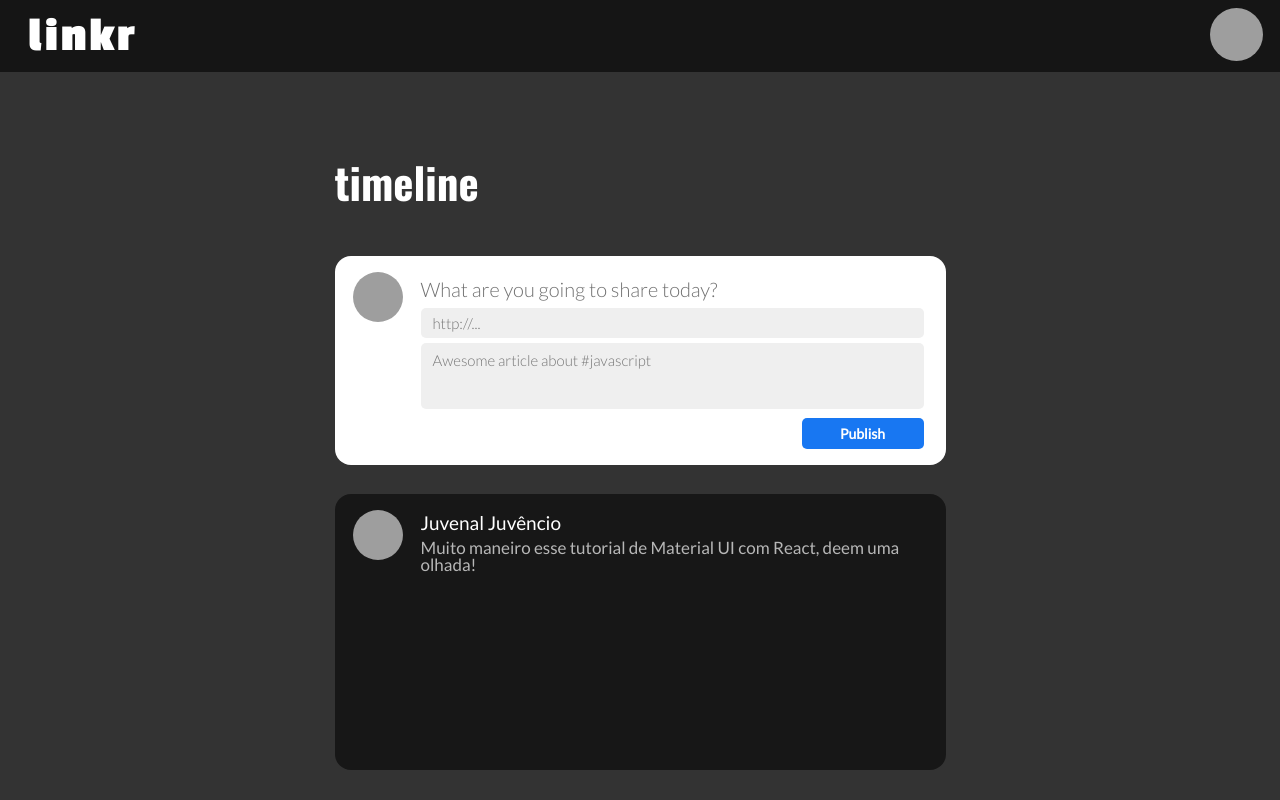
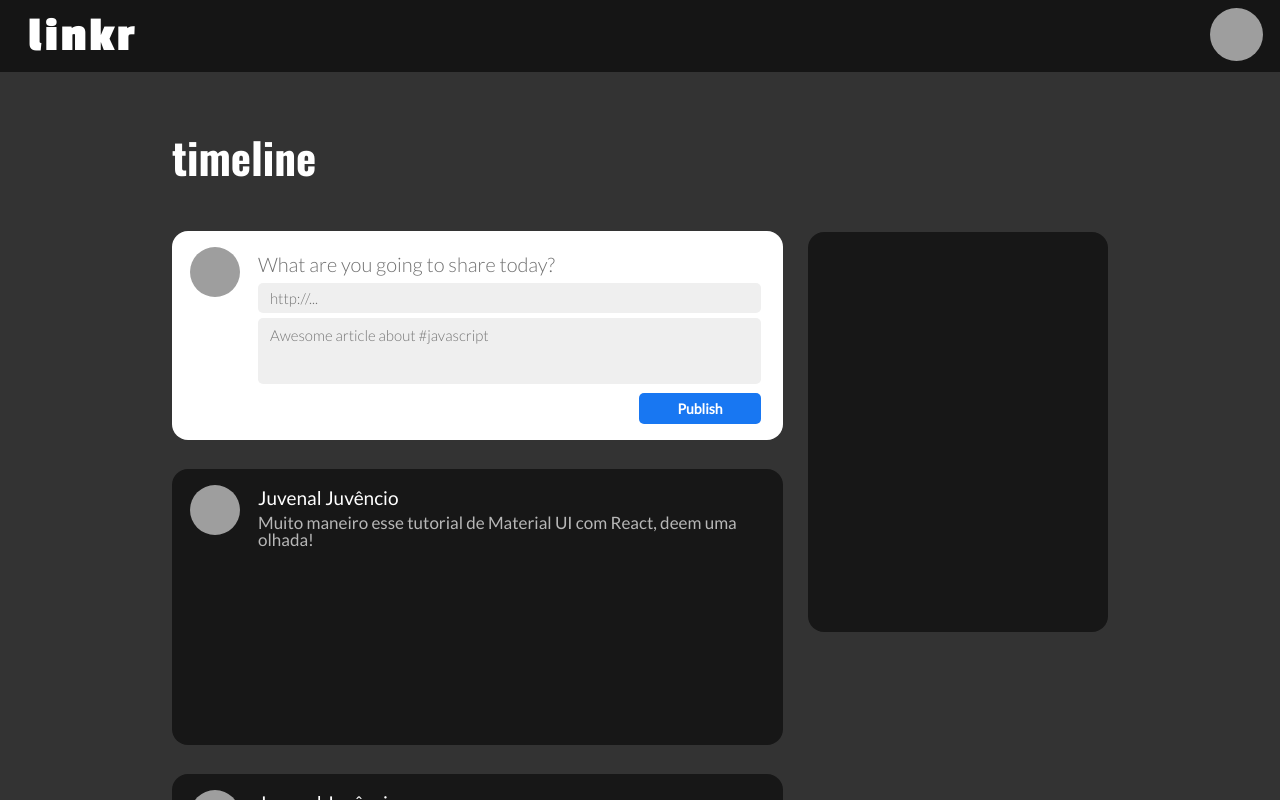
Before and after one commit to FSacerdote/projeto19-linkr-front, a React (Create React App) app: page /timeline in a window 1280 px wide. Built offline with nearby package versions, Linux system fonts and the light colour scheme; grey boxes are pictures that could not be loaded.

Commit message:
feat: acertando alguns detalhes na timeline e colocando a div de trending

```diff
--- a/package.json
+++ b/package.json
@@ -12,6 +12,7 @@
     "react-router-dom": "^6.15.0",
     "react-scripts": "5.0.1",
     "styled-components": "^6.0.7",
+    "url-metadata": "^3.0.2",
     "web-vitals": "^2.1.4"
   },
   "scripts": {
--- a/src/components/Header.jsx
+++ b/src/components/Header.jsx
@@ -12,6 +12,7 @@ export default function Header (){
 }
 
 const Container = styled.div`
+    z-index: 3;
     position: fixed;
     top: 0;
     display: flex;
--- a/src/components/Post.jsx
+++ b/src/components/Post.jsx
@@ -21,6 +21,7 @@ const Container = styled.div`
     background: #171717;
     display: flex;
     padding-right: 21px;
+    flex-shrink: 0;
 `
 const User = styled.div`
     margin-top: 16px;
--- a/src/components/PostForm.jsx
+++ b/src/components/PostForm.jsx
@@ -17,6 +17,7 @@ export default function PostForm (){
 }
 
 const Container = styled.form`
+    flex-shrink: 0;
     margin-top: 43px;
     height: 209px;
     width: 100%;
--- /dev/null
+++ b/src/components/TrendingBoard.jsx
@@ -0,0 +1,16 @@
+import { styled } from "styled-components"
+
+export default function TrendingBoard (){
+    return(
+        <Board></Board>
+    )
+}
+
+const Board = styled.div`
+    margin-top: 160px;
+    margin-left: 25px;
+    width: 300px;
+    height: 400px;
+    background: #171717;
+    border-radius: 16px;
+`
--- a/src/pages/TimelinePage.jsx
+++ b/src/pages/TimelinePage.jsx
@@ -2,6 +2,7 @@ import { styled } from "styled-components"
 import Header from "../components/Header"
 import PostForm from "../components/PostForm"
 import Post from "../components/Post"
+import TrendingBoard from "../components/TrendingBoard"
 
 export default function TimelinePage(){
     return(
@@ -11,7 +12,10 @@ export default function TimelinePage(){
                 <h1>timeline</h1>
                 <PostForm></PostForm>
                 <Post></Post>
+                <Post></Post>
+                <Post></Post>
             </Timeline>
+            <TrendingBoard></TrendingBoard>
         </Page>
     )
 }
@@ -25,7 +29,9 @@ const Page = styled.div`
 `
 
 const Timeline = styled.div`
-    margin-top: 78px;
+    padding-bottom: 20px;
+    overflow: scroll;
+    margin-top: 53px;
     width: 611px;
     display: flex;
     flex-direction: column;
```
Also changed, not shown: 1 other file (tests, documents, lock files or other folders).
